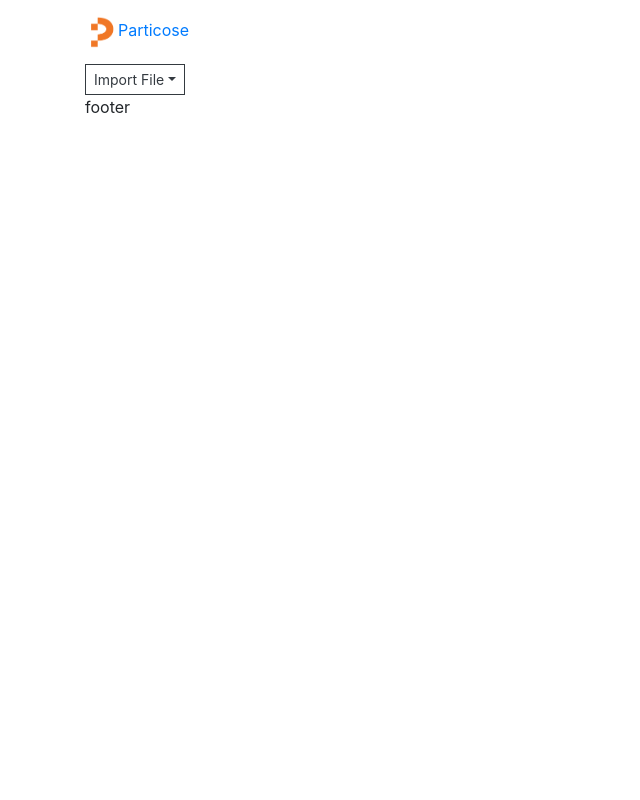
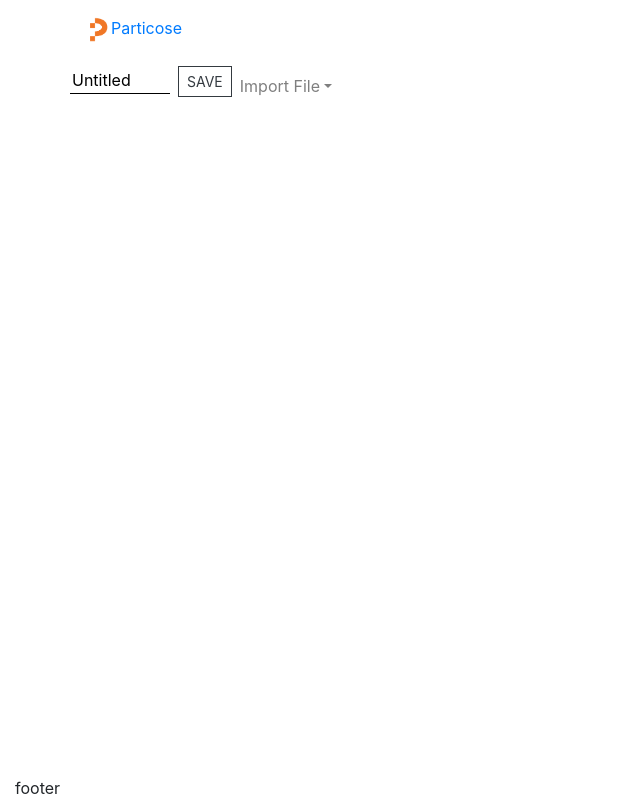
Before and after one commit to CodeCraftersAcad/parse_csv, a React (Create React App) app: page /parser in a window 1280 px wide. Shown: the whole page, without its empty margins (0-640 px from the left). Built offline with nearby package versions, Linux system fonts and the light colour scheme.

Commit message:
able to download ptnb file

```diff
--- a/src/components/Footer/index.js
+++ b/src/components/Footer/index.js
@@ -3,7 +3,7 @@ import { Container } from 'react-bootstrap'
 
 export default function Footer() {
     return (
-        <footer>
+        <footer style={{ position: "absolute", left: 0, bottom: 0 }}>
             <Container>
                 footer
             </Container>
--- a/src/components/Header/Header.css
+++ b/src/components/Header/Header.css
@@ -1,4 +1,4 @@
 #nav-logo {
-    height: 32px;
+    height: 25px;
     width: auto;
 }
--- a/src/pages/Parser/CellList/index.js
+++ b/src/pages/Parser/CellList/index.js
@@ -2,19 +2,28 @@ import React, { useContext, useState, useEffect } from 'react'
 import FileContext from '../../../store/fileStore'
 import './CellList.css'
 export default function CellList() {
-    const { tempObj } = useContext(FileContext);
+    const { tempObj, setTempObj } = useContext(FileContext);
     const [cells, setCells] = useState([]);
 
     useEffect(() => {
         setCells(tempObj.cells);
     }, [tempObj])
-
-    const cellList = cells.map(cell => (
-        <div style={{ paddingLeft: "10px", paddingRight: "10px", margin: "20px" }} key={Date.now()} id={Date.now()}>
-            <div style={{ maxHeight: "150px", padding: "15px", backgroundColor: "#eee", fontSize: "10px", overflow: "scroll" }}>
-                {JSON.stringify(cell)}
+    const deleteCell = index => {
+        tempObj.cells.splice(index, 1)
+        setTempObj({ ...tempObj, cells: tempObj.cells })
+    }
+    const cellList = cells.map((cell, i) => (
+        <div key={Date.now() + i}>
+            <div style={{ paddingLeft: "10px", paddingRight: "10px", margin: "20px", display: "flex" }} id={Date.now() + i}>
+                <p><small><b>File &#x5b;{i}&#x5d;</b></small></p>
+                <div style={{ maxHeight: "150px", padding: "15px", backgroundColor: "#eee", fontSize: "10px", overflow: "scroll", width: "90%", margin: "0 auto" }}>
+                    {JSON.stringify(cell)}
+                </div>
             </div>
-        </div>
+            <div className="cell-btn-div mt-2" style={{ width: "90%", margin: "0 auto" }}>
+                <button className='btn btn-sm btn-outline-danger' onClick={() => { deleteCell(i) }}>DELETE</button>
+            </div>
+        </div >
     ))
     return (
         <div>{cellList}</div>
--- a/src/pages/Parser/ParserNav/index.js
+++ b/src/pages/Parser/ParserNav/index.js
@@ -1,10 +1,12 @@
 import React, { useState, useContext } from 'react'
-import { Nav, Container, FormLabel, Dropdown } from 'react-bootstrap'
+import { Navbar, Nav, Container, FormLabel, NavDropdown } from 'react-bootstrap'
 import FileContext from '../../../store/fileStore'
 import PTD from '../../../utils/PTD'
+import { SaveDoc } from '../../../utils/SaveDoc'
 import './ParserNav.css'
 export default function ParserNav() {
     const { tempObj, setTempObj } = useContext(FileContext)
+    const [title, setTitle] = useState("Untitled")
     const [gInput, setGInput] = useState("")
     const localCsvWHeader = e => {
         if (!window.File || !window.FileReader || !window.FileList || !window.Blob) {
@@ -51,27 +53,34 @@ export default function ParserNav() {
     const handleGoogleCsv = async () => {
         PTD.getRemoteCsv(gInput);
     }
+    const handleTitleChange = e => {
+        setTitle(e.target.value);
+    }
+    const handleSaveDoc = () => {
+        SaveDoc({ title, cells: tempObj.cells });
+    }
     return (
-        <Nav>
+        <Navbar>
             <Container>
-                <Dropdown>
-                    <Dropdown.Toggle variant="outline-dark" size='sm'>
-                        Import File
-                    </Dropdown.Toggle>
-                    <Dropdown.Menu>
+                <Nav>
+                    <Nav.Item style={{ display: "inline" }}>
+                        <input type="text" name="title" value={title} onChange={handleTitleChange} style={{ width: "100px", border: "none", outline: "none", borderBottom: "1px solid black" }} />
+                        <button className='ml-2 btn btn-sm btn-outline-dark' onClick={handleSaveDoc}>SAVE</button>
+                    </Nav.Item>
+                    <NavDropdown title="Import File">
                         <Nav.Item>
-                            <FormLabel className='btn mb-0 w-50 btn-sm'>
+                            <FormLabel className='btn mb-0 btn-sm'>
                                 Local CSV
                                 <input type="file" accept=".csv" id="localFileInput" onChange={handleLocalCsv} />
                             </FormLabel>
-                            <Dropdown.Item className='btn btn-outline-dark btn-sm w-50'>
-                                Google Sheet
-                                {/* <input type="text" onChange={handleGoogleInputChange} /> */}
-                            </Dropdown.Item>
                         </Nav.Item>
-                    </Dropdown.Menu>
-                </Dropdown>
+                        <NavDropdown.Item className='btn btn-outline-dark btn-sm'>
+                            Google Sheet
+                            {/* <input type="text" onChange={handleGoogleInputChange} /> */}
+                        </NavDropdown.Item>
+                    </NavDropdown>
+                </Nav>
             </Container>
-        </Nav>
+        </Navbar>
     )
 }
--- a/src/store/fileStore.js
+++ b/src/store/fileStore.js
@@ -1,7 +1,7 @@
 import React from 'react';
 
 const FileContext = React.createContext({
-    title: "",
+    title: "Untitled",
     setTitle: () => { },
     cells: [],
     setCells: () => { },
--- /dev/null
+++ b/src/utils/SaveDoc.js
@@ -0,0 +1,9 @@
+export async function SaveDoc(json) {
+    const { title } = json
+    const link = document.createElement("a");
+    const blob = new Blob([JSON.stringify(json)], { type: "text/json" });
+    link.href = URL.createObjectURL(blob);
+    link.download = `${title}.ptnb`;
+    link.click();
+    URL.revokeObjectURL(link.href);
+}
```
